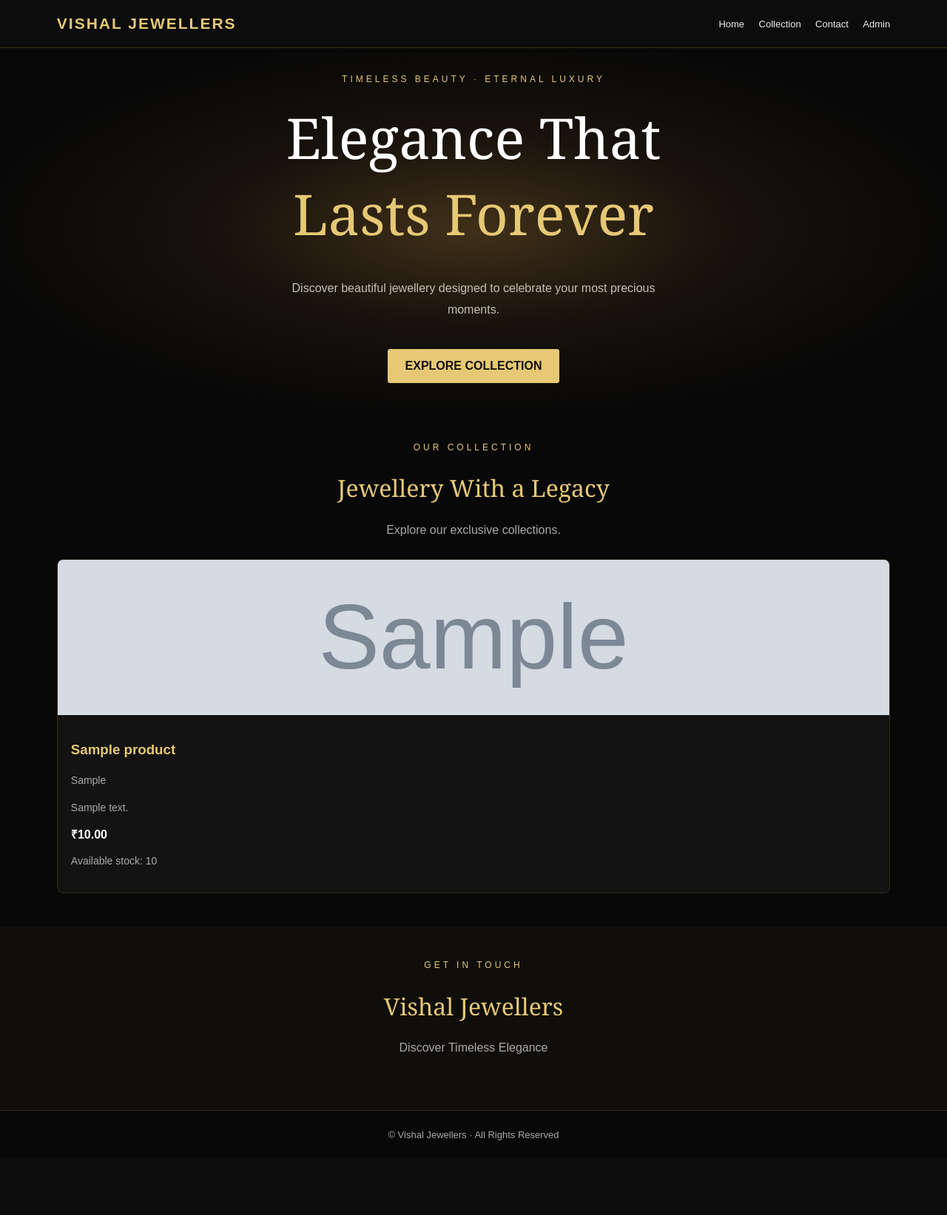
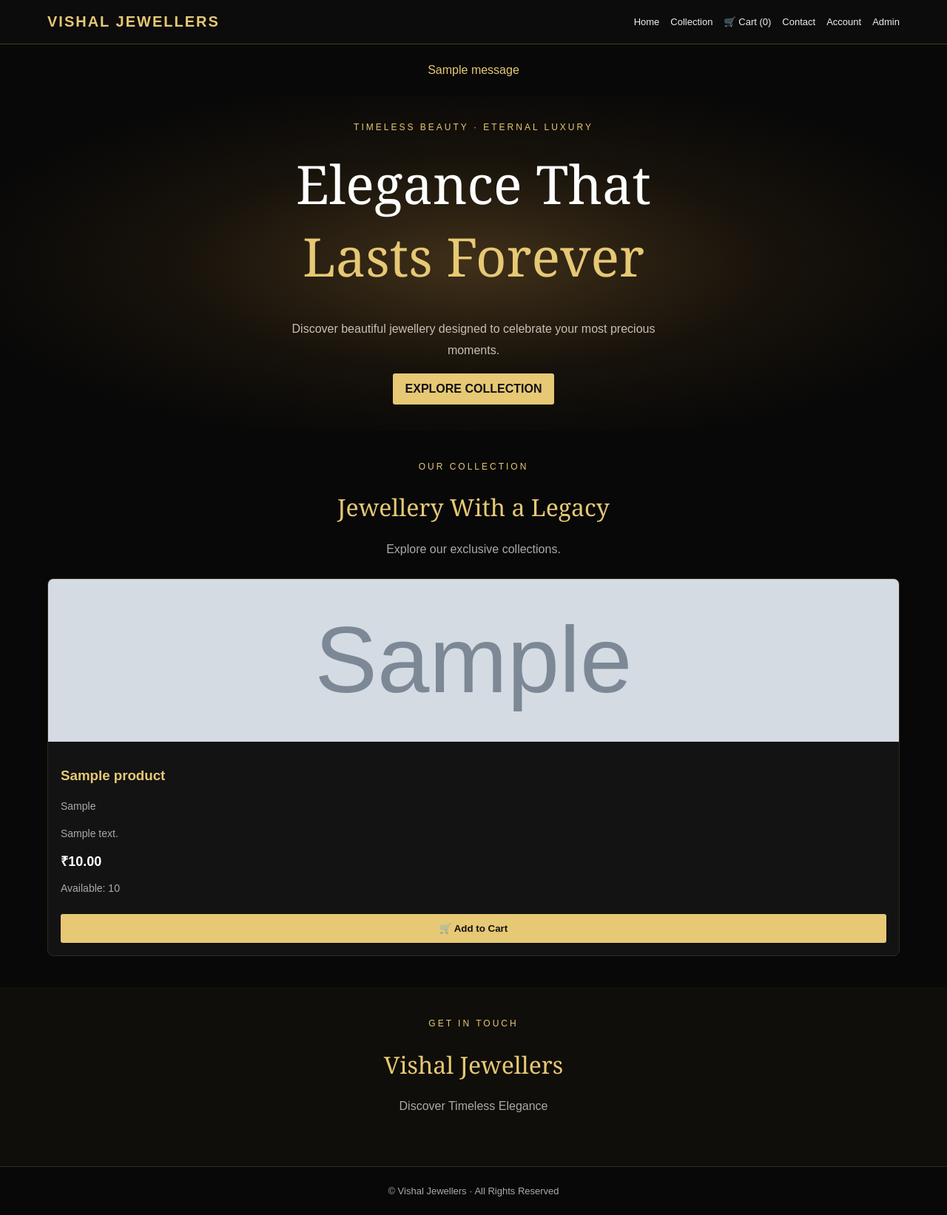
Before and after one commit to vaishanvvishal74-ctrl/vishal-jewellers, a Flask app: page / in a window 1280 px wide. Shown: the whole page at 74% size. Before the commit the page ends 1542 px from the top, so only its background shows below. Run offline with Flask 3, Linux system fonts and the light colour scheme; tables that the repository leaves empty hold one stand-in row (values such as "Sample post"); grey boxes marked "Sample" are stand-in pictures; one stand-in notice (Sample message) is shown.

Commit message:
Refactor index.html for improved structure and styling

```diff
--- a/templates/index.html
+++ b/templates/index.html
@@ -4,151 +4,68 @@
 <meta charset="UTF-8">
 <meta name="viewport" content="width=device-width, initial-scale=1">
 <title>Vishal Jewellers | Luxury Jewellery</title>
-
 <style>
 *{box-sizing:border-box}
-body{
- margin:0;
- background:#080808;
- color:#fff;
- font-family:Arial,sans-serif
-}
-header{
- display:flex;
- justify-content:space-between;
- align-items:center;
- padding:20px 6%;
- border-bottom:1px solid #3a2d17;
- background:#0c0c0c;
- position:sticky;
- top:0;
- z-index:5
-}
-.logo{
- color:#e6c875;
- font-size:21px;
- font-weight:bold;
- letter-spacing:2px
-}
-nav a{
- color:#eee;
- text-decoration:none;
- margin-left:15px;
- font-size:13px
-}
+body{margin:0;background:#080808;color:#fff;font-family:Arial,sans-serif}
+header{display:flex;justify-content:space-between;align-items:center;gap:14px;flex-wrap:wrap;padding:18px 5%;border-bottom:1px solid #49391d;background:#0c0c0c;position:sticky;top:0;z-index:5}
+.logo{color:#e6c875;font-size:20px;font-weight:bold;letter-spacing:2px}
+nav{display:flex;gap:15px;flex-wrap:wrap}
+nav a{color:#eee;text-decoration:none;font-size:13px}
 nav a:hover{color:#e6c875}
-.hero{
- min-height:480px;
- display:flex;
- flex-direction:column;
- justify-content:center;
- align-items:center;
- text-align:center;
- padding:35px 20px;
- background:
- radial-gradient(ellipse at center,#403019 0%,#17120b 38%,#080808 75%);
-}
-.tag{
- color:#e6c875;
- letter-spacing:4px;
- font-size:12px
-}
-h1{
- font-family:Georgia,serif;
- font-size:clamp(38px,7vw,76px);
- font-weight:normal;
- margin:20px 0
-}
+.hero{min-height:440px;display:flex;flex-direction:column;justify-content:center;align-items:center;text-align:center;padding:35px 20px;background:radial-gradient(ellipse at center,#403019,#17120b 45%,#080808 80%)}
+.tag{color:#e6c875;letter-spacing:3px;font-size:12px}
+h1{font-family:Georgia,serif;font-size:clamp(38px,7vw,72px);font-weight:normal;margin:20px 0}
 .gold{color:#e6c875}
-.hero p{
- color:#c6c0b5;
- max-width:500px;
- line-height:1.8
-}
-.btn{
- display:inline-block;
- margin-top:22px;
- padding:14px 24px;
- background:#e6c875;
- color:#111;
- text-decoration:none;
- border-radius:3px;
- font-weight:bold
-}
-section{padding:45px 6%}
+.hero p{color:#c6c0b5;line-height:1.8;max-width:500px}
+.btn,button{display:inline-block;padding:12px 17px;background:#e6c875;color:#111;border:0;border-radius:3px;text-decoration:none;font-weight:bold;cursor:pointer}
+section{padding:42px 5%}
 .heading{text-align:center;margin-bottom:30px}
-.heading h2{
- color:#e6c875;
- font-family:Georgia,serif;
- font-size:32px;
- font-weight:normal
-}
-.heading p{color:#aaa}
-.cards{
- display:grid;
- grid-template-columns:repeat(auto-fit,minmax(210px,1fr));
- gap:20px
-}
-.card{
- background:#131313;
- border:1px solid #332819;
- border-radius:8px;
- overflow:hidden;
- transition:.3s
-}
-.card:hover{
- transform:translateY(-5px);
- border-color:#e6c875
-}
-.photo{
- height:210px;
- display:flex;
- justify-content:center;
- align-items:center;
- background:linear-gradient(145deg,#292015,#100e0b);
- font-size:70px
-}
-.info{padding:18px}
+.heading h2{color:#e6c875;font-family:Georgia,serif;font-size:32px;font-weight:normal}
+.heading p,.muted{color:#aaa}
+.cards{display:grid;grid-template-columns:repeat(auto-fit,minmax(210px,1fr));gap:20px}
+.card{background:#131313;border:1px solid #332819;border-radius:8px;overflow:hidden}
+.photo{height:220px;display:flex;justify-content:center;align-items:center;background:linear-gradient(145deg,#292015,#100e0b);font-size:65px;overflow:hidden}
+.photo img{width:100%;height:100%;object-fit:cover}
+.info{padding:17px}
 .info h3{color:#e6c875}
 .info p{color:#aaa;line-height:1.6;font-size:14px}
-.price{color:#fff;font-weight:bold}
+.price{font-size:18px;font-weight:bold;margin:12px 0}
+.stock{font-size:12px;color:#bcb6a9}
+.cart-button{width:100%;margin-top:10px}
 .contact{text-align:center;background:#100e0a}
-footer{
- padding:25px;
- text-align:center;
- color:#aaa;
- border-top:1px solid #332819;
- font-size:13px
-}
-@media(max-width:600px){
- header{padding:16px 4%;flex-wrap:wrap;gap:14px}
- nav a{margin-left:0;margin-right:12px}
- .hero{min-height:410px}
- section{padding:35px 4%}
-}
+.notice{text-align:center;color:#e6c875;padding:10px}
+footer{padding:25px;text-align:center;color:#aaa;border-top:1px solid #332819;font-size:13px}
+@media(max-width:600px){header{padding:15px 4%}section{padding:32px 4%}.hero{min-height:380px}}
 </style>
 </head>
-
 <body>
-
 <header>
   <div class="logo">VISHAL JEWELLERS</div>
   <nav>
     <a href="#home">Home</a>
     <a href="#collection">Collection</a>
+    <a href="/cart">🛒 Cart ({{ cart_count|default(0) }})</a>
     <a href="#contact">Contact</a>
+    <a href="/account">Account</a>
     <a href="/admin/login">Admin</a>
   </nav>
 </header>
+
+{% with messages = get_flashed_messages() %}
+{% if messages %}
+<div class="notice">
+{% for message in messages %}
+<p>{{ message }}</p>
+{% endfor %}
+</div>
+{% endif %}
+{% endwith %}
 
 <main>
 <section class="hero" id="home">
   <div class="tag">TIMELESS BEAUTY · ETERNAL LUXURY</div>
   <h1>Elegance That<br><span class="gold">Lasts Forever</span></h1>
- <p>
-  Discover beautiful jewellery designed to celebrate
-  your most precious moments.
- </p>
+  <p>Discover beautiful jewellery designed to celebrate your most precious moments.</p>
   <a class="btn" href="#collection">EXPLORE COLLECTION</a>
 </section>
 
@@ -162,44 +79,34 @@ footer{
   <div class="cards">
   {% for p in products %}
     <article class="card">
+      <div class="photo">
       {% if p.image_url %}
-   <div class="photo">
-    <img src="{{ p.image_url }}" alt="{{ p.name }}"
-         style="width:100%;height:100%;object-fit:cover">
+        <img src="{{ p.image_url }}" alt="{{ p.name }}" loading="lazy">
+      {% else %}
+        💎
+      {% endif %}
       </div>
-   {% else %}
-   <div class="photo">💎</div>
-   {% endif %}
       <div class="info">
         <h3>{{ p.name }}</h3>
         <p>{{ p.category }}</p>
         <p>{{ p.description }}</p>
         <div class="price">₹{{ "%.2f"|format(p.price) }}</div>
-    <p>Available stock: {{ p.stock }}</p>
+        <p class="stock">
+          {% if p.stock > 0 %}Available: {{ p.stock }}{% else %}Out of stock{% endif %}
+        </p>
+        {% if p.stock > 0 %}
+        <form action="{{ url_for('add_to_cart', product_id=p.id) }}" method="post">
+          <button class="cart-button" type="submit">🛒 Add to Cart</button>
+        </form>
+        {% else %}
+        <button class="cart-button" disabled style="opacity:.5">Out of Stock</button>
+        {% endif %}
       </div>
     </article>
   {% else %}
-  <article class="card">
-   <div class="photo">💍</div>
-   <div class="info">
-    <h3>Gold Jewellery</h3>
-    <p>Elegant designs for special occasions.</p>
-   </div>
-  </article>
-  <article class="card">
-   <div class="photo">✨</div>
-   <div class="info">
-    <h3>Silver Collection</h3>
-    <p>Timeless beauty for every day.</p>
-   </div>
-  </article>
-  <article class="card">
-   <div class="photo">👑</div>
-   <div class="info">
-    <h3>Bridal Collection</h3>
-    <p>Celebrate your unforgettable moments.</p>
-   </div>
-  </article>
+    <article class="card"><div class="photo">💍</div><div class="info"><h3>Gold Jewellery</h3><p class="muted">Products will appear here after you add them in Admin.</p></div></article>
+    <article class="card"><div class="photo">✨</div><div class="info"><h3>Silver Collection</h3><p class="muted">Beautiful designs for everyday wear.</p></div></article>
+    <article class="card"><div class="photo">👑</div><div class="info"><h3>Bridal Collection</h3><p class="muted">Celebrate your special moments.</p></div></article>
   {% endfor %}
   </div>
 </section>
```
Also changed, not shown: other parts of templates/index.html (+8 -32 lines). Lines whose indentation alone changed are shown as unchanged.
